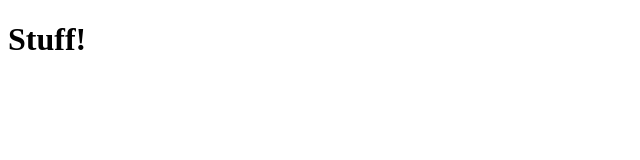
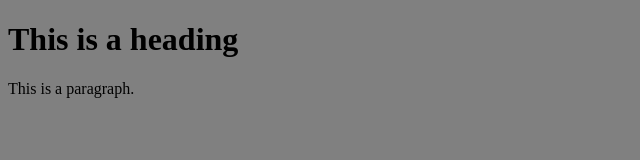
Before and after one commit to LweoIsHere/LweoIsHere.github.io, a plain HTML site: page index.html in a window 1280 px wide. Shown: the whole page, without its empty margins (0-640 px from the left). Drawn offline with Linux system fonts and the light colour scheme.

Commit message:
Update index.html

```diff
--- a/index.html
+++ b/index.html
@@ -1,6 +1,12 @@
 <!DOCTYPE html>
 <html>
+<head>
+  <link rel="stylesheet" href="customcss.css">
+</head>
 <body>
-<h1>Stuff!</h1>
+
+<h1>This is a heading</h1>
+<p>This is a paragraph.</p>
+
 </body>
 </html>
```
